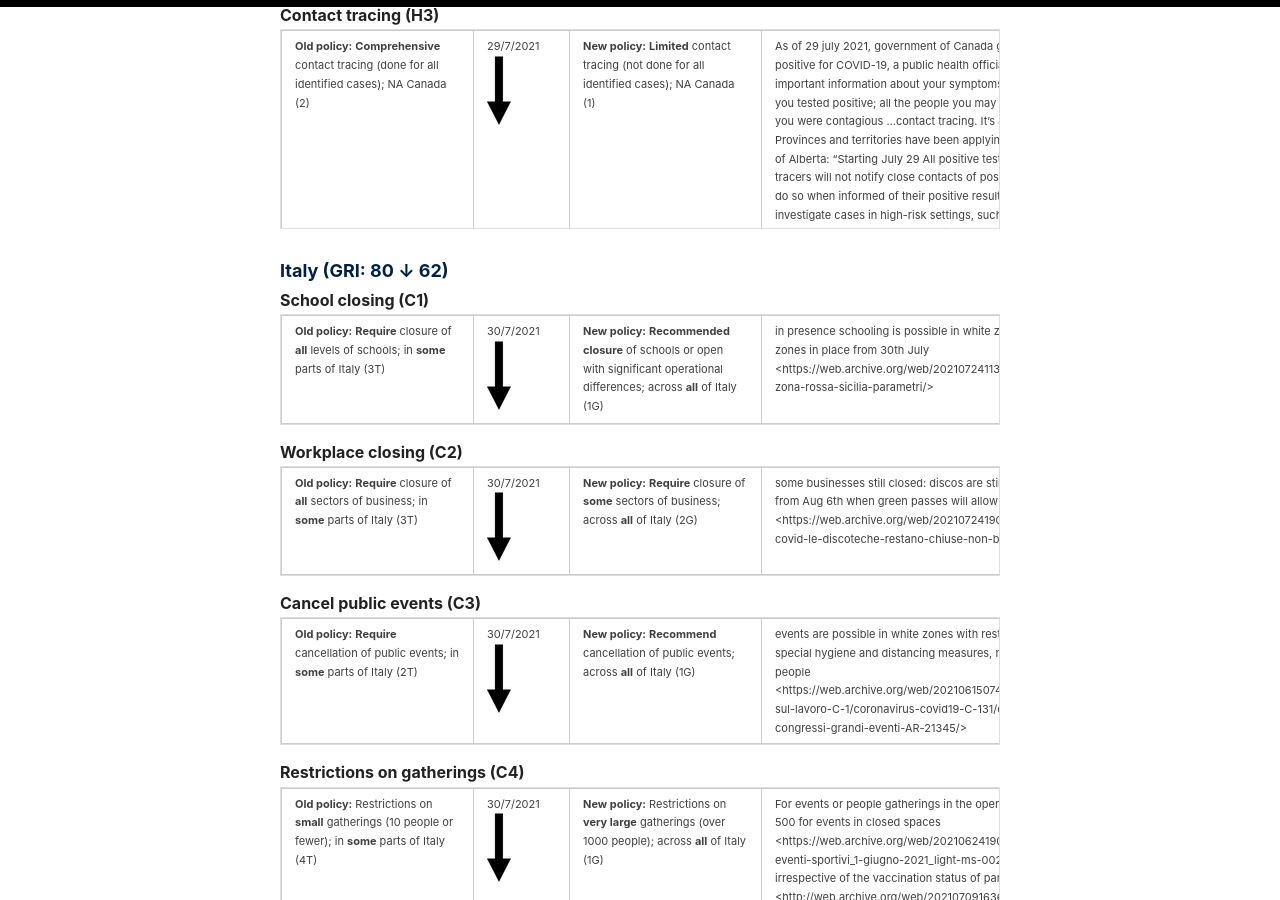
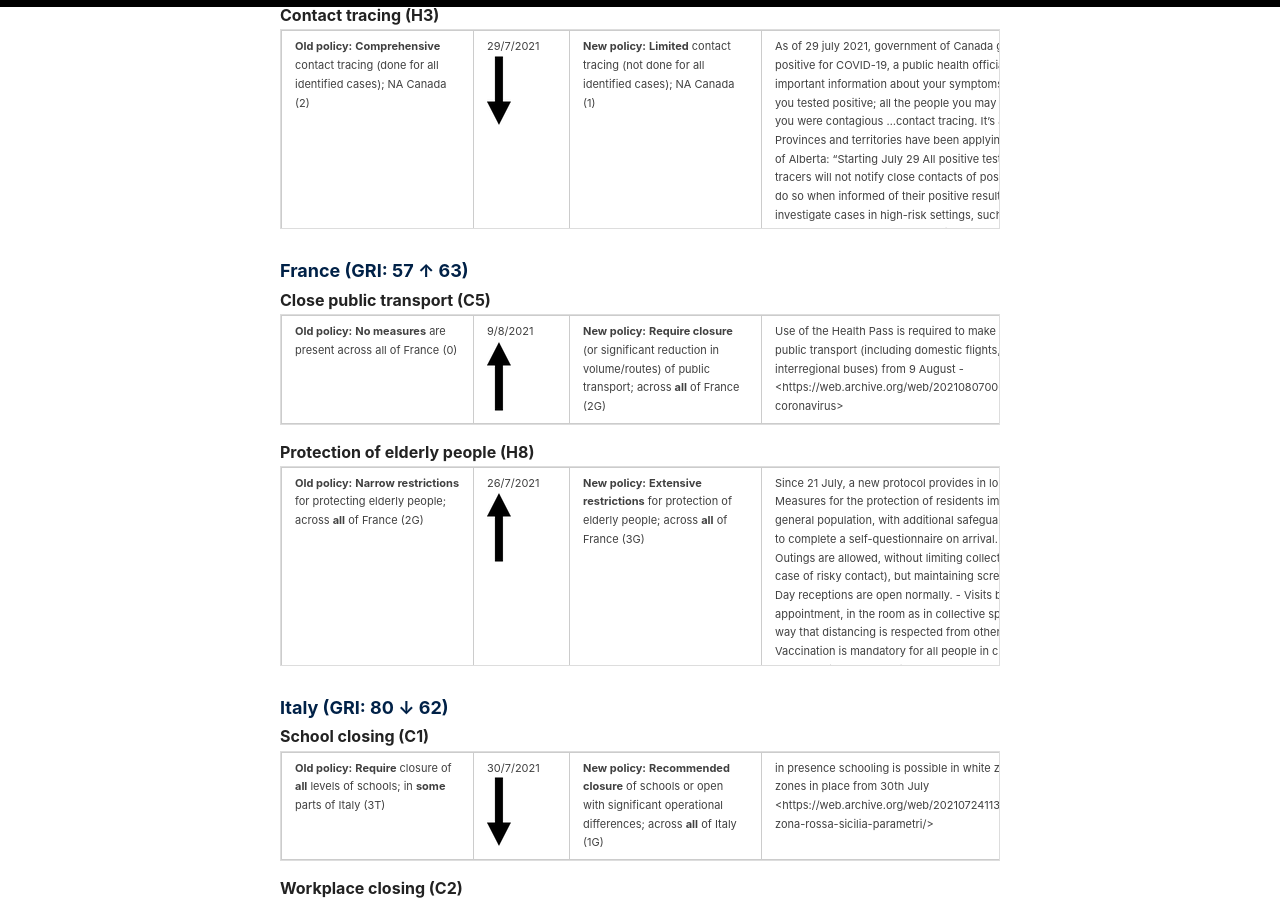
Before and after one commit to OxCGRT/oxcgrt.github.io, a Jekyll site: the page built from _pages/recent-changes.md, in a window 1280 px wide and 900 px high, scrolled down 679 px. Built offline with Jekyll 4.4.1, drawn with Linux system fonts in a browser that asks for light colours; some of the changed text lies outside the part shown.

Commit message:
Automated run of latest changes

```diff
--- a/_pages/recent-changes.md
+++ b/_pages/recent-changes.md
@@ -36,7 +36,8 @@ publication](https://doi.org/10.1038/s41562-021-01079-8).
 
 <!-- ## Changes in Policy over the last two weeks
 
-<img src="../images/changes-map.png"><p style="text-align:right"><i>Last updated  2021-08-09</i></p><h4>Overall increase</h4><div class="contents"><div><a href="#kazakhstan-gri-45--48">Kazakhstan (GRI: 45 ↑ 48)</a>
+<img src="../images/changes-map.png"><p style="text-align:right"><i>Last updated  2021-08-09</i></p><h4>Overall increase</h4><div class="contents"><div><a href="#france-gri-57--63">France (GRI: 57 ↑ 63)</a>
+</div><div><a href="#kazakhstan-gri-45--48">Kazakhstan (GRI: 45 ↑ 48)</a>
 </div><div><a href="#south sudan-gri-32--35">South Sudan (GRI: 32 ↑ 35)</a>
 </div><div><a href="#timor-leste-gri-57--61">Timor-Leste (GRI: 57 ↑ 61)</a>
 </div><div><a href="#uzbekistan-gri-64--65">Uzbekistan (GRI: 64 ↑ 65)</a>
@@ -45,6 +46,7 @@ publication](https://doi.org/10.1038/s41562-021-01079-8).
 </div><div><a href="#italy-gri-80--62">Italy (GRI: 80 ↓ 62)</a>
 </div><div><a href="#kosovo-gri-49--47">Kosovo (GRI: 49 ↓ 47)</a>
 </div><div><a href="#lesotho-gri-57--52">Lesotho (GRI: 57 ↓ 52)</a>
+</div><div><a href="#malta-gri-60--58">Malta (GRI: 60 ↓ 58)</a>
 </div><div><a href="#mozambique-gri-52--50">Mozambique (GRI: 52 ↓ 50)</a>
 </div><div><a href="#pakistan-gri-70--63">Pakistan (GRI: 70 ↓ 63)</a>
 </div><div><a href="#philippines-gri-64--60">Philippines (GRI: 64 ↓ 60)</a>
@@ -129,6 +131,129 @@ of Canada and Province of Alberta websites, archived:
 
 </div>
 
+### France (GRI: 57 ↑ 63)
+
+#### Close public transport (C5)
+
+<div id="table-div">
+
+<div style="border: 1px solid #ddd; padding: 5px; overflow-x: scroll; width:100%; ">
+
+<table class="table" style="margin-left: auto; margin-right: auto;">
+
+<tbody>
+
+<tr>
+
+<td style="text-align:left;min-width: 2in; ">
+
+<b>Old policy:</b>
+
+<b>No measures</b> are present across all of France (0)
+
+</td>
+
+<td style="text-align:left;min-width: 1in; color: grey80 !important;">
+
+9/8/2021
+<img src="../images/up-arrow.png">
+
+</td>
+
+<td style="text-align:left;min-width: 2in; ">
+
+<b>New policy:</b>
+
+<b>Require closure</b> (or significant reduction in volume/routes) of
+public transport; across <b>all</b> of France (2G)
+
+</td>
+
+<td style="text-align:left;min-width: 4in; ">
+
+Use of the Health Pass is required to make use of long-distance
+inter-regional public transport (including domestic flights, TGV,
+Intercity and night trains, interregional buses) from 9 August -
+<https://web.archive.org/web/20210807000529/https://www.gouvernement.fr/info-coronavirus>
+
+</td>
+
+</tr>
+
+</tbody>
+
+</table>
+
+</div>
+
+</div>
+
+#### Protection of elderly people (H8)
+
+<div id="table-div">
+
+<div style="border: 1px solid #ddd; padding: 5px; overflow-x: scroll; width:100%; ">
+
+<table class="table" style="margin-left: auto; margin-right: auto;">
+
+<tbody>
+
+<tr>
+
+<td style="text-align:left;min-width: 2in; ">
+
+<b>Old policy:</b>
+
+<b>Narrow restrictions</b> for protecting elderly people; across
+<b>all</b> of France (2G)
+
+</td>
+
+<td style="text-align:left;min-width: 1in; color: grey80 !important;">
+
+26/7/2021
+<img src="../images/up-arrow.png">
+
+</td>
+
+<td style="text-align:left;min-width: 2in; ">
+
+<b>New policy:</b>
+
+<b>Extensive restrictions</b> for protection of elderly people; across
+<b>all</b> of France (3G)
+
+</td>
+
+<td style="text-align:left;min-width: 4in; ">
+
+Since 21 July, a new protocol provides in long-term care facilities for
+the elderly. Measures for the protection of residents implemented are
+the same as in the general population, with additional safeguards
+including: - It is no longer required to complete a self-questionnaire
+on arrival. The traceability register is maintained; - Outings are
+allowed, without limiting collective activities on return (except in the
+case of risky contact), but maintaining screenings for unvaccinated
+residents; - Day receptions are open normally. - Visits by relatives can
+now be done without an appointment, in the room as in collective spaces.
+They will be organized in such a way that distancing is respected from
+other residents/families of residents. Vaccination is mandatory for all
+people in contact with frail people (caregivers, non-caregivers,
+professionals and volunteers).
+<https://web.archive.org/web/20210729184634/https://www.gouvernement.fr/info-coronavirus>
+
+</td>
+
+</tr>
+
+</tbody>
+
+</table>
+
+</div>
+
+</div>
+
 ### Italy (GRI: 80 ↓ 62)
 
 #### School closing (C1)
@@ -905,6 +1030,64 @@ Lesotho recently received more vaccine doses and is prioritizing health
 and port workers and those with health conditions.
 <https://web.archive.org/web/20210801195008/https://www.gov.uk/foreign-travel-advice/lesotho/coronavirus>
 <https://web.archive.org/web/20210801195237/https://www.gov.ls/pm-receives-covid-19-vaccine/>
+
+</td>
+
+</tr>
+
+</tbody>
+
+</table>
+
+</div>
+
+</div>
+
+### Malta (GRI: 60 ↓ 58)
+
+#### Workplace closing (C2)
+
+<div id="table-div">
+
+<div style="border: 1px solid #ddd; padding: 5px; overflow-x: scroll; width:100%; ">
+
+<table class="table" style="margin-left: auto; margin-right: auto;">
+
+<tbody>
+
+<tr>
+
+<td style="text-align:left;min-width: 2in; ">
+
+<b>Old policy:</b>
+
+<b>Require</b> closure of <b>some</b> sectors of business; across
+<b>all</b> of Malta (2G)
+
+</td>
+
+<td style="text-align:left;min-width: 1in; color: grey80 !important;">
+
+6/8/2021
+<img src="../images/down-arrow.png">
+
+</td>
+
+<td style="text-align:left;min-width: 2in; ">
+
+<b>New policy:</b>
+
+<b>Recommended closure </b> (or work from home) of businesses or open
+with significant operational differences; across <b>all</b> of Malta
+(1G)
+
+</td>
+
+<td style="text-align:left;min-width: 4in; ">
+
+The closure of language schools was reversed as the \[22\] schools were
+given permission to reopen for fully vaccinated students. Source:
+<http://web.archive.org/web/20210809062056/https://timesofmalta.com/articles/view/22-language-schools-reopen-doors.891676>
 
 </td>
 
```
Also changed, not shown: images/changes-map.png.
